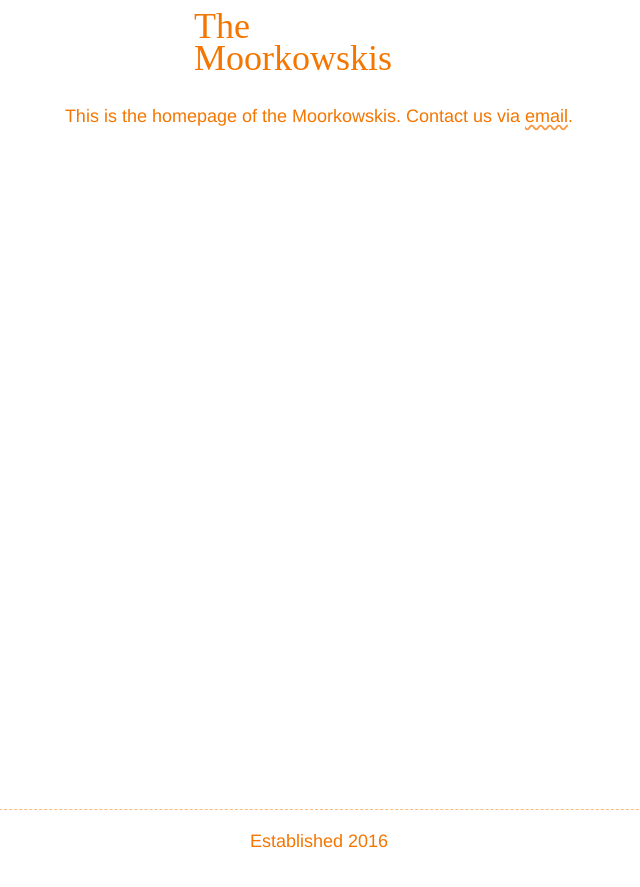
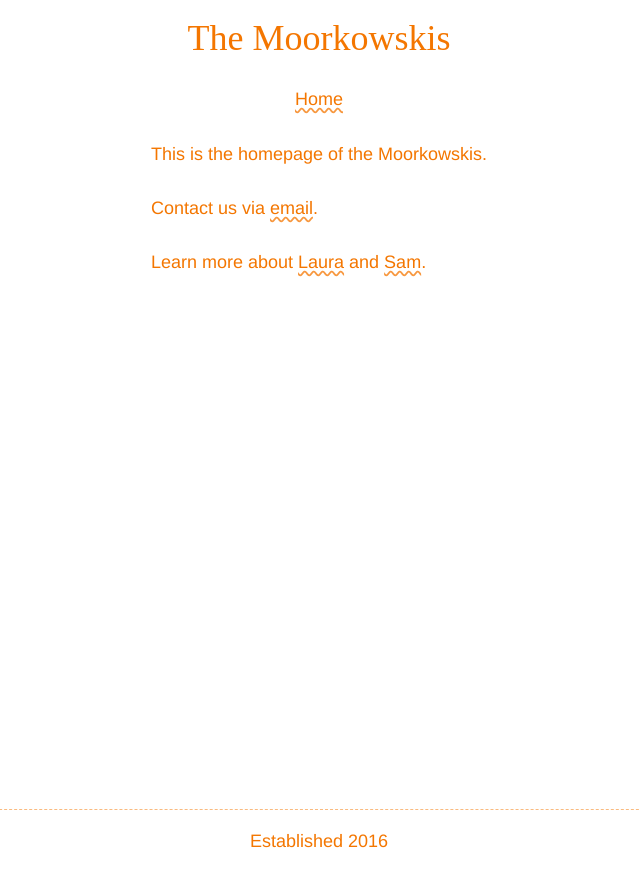
Before and after one commit to samandmoore/moorkowski.com, a Jekyll site: the page built from index.html, in a window 1280 px wide. Shown: the top 887 px of the page, without its empty margins (321-961 px from the left). Built offline with Jekyll 4.4.1, drawn with Linux system fonts in a browser that asks for light colours; some web fonts are replaced.

Commit message:
add laura and sam pages

```diff
--- a/_layouts/default.html
+++ b/_layouts/default.html
@@ -7,12 +7,15 @@
       <div class="Header">
         <div class="Header-frame">
           <h1 class="Header-title">
-            <span class="sam">The</span>
-            <span class="moore">Moorkowskis</span>
+            The Moorkowskis
           </h1>
         </div>
       </div>
     </header>
+
+    <nav class="Site-nav">
+      <a href="{{ "/" | prepend: site.baseurl }}" {% if page.url == "/" %}class="active"{% endif %}>Home</a>
+    </nav>
 
     <main class="Site-content">
       {{ content }}
--- a/css/components.css
+++ b/css/components.css
@@ -55,32 +55,14 @@
 
   .Header-frame {
     font-family: var(--title-font-family);
-    margin: 10px auto;
-    width: clamp(200px, 250px, 300px);
+    margin: 20px auto;
+    width: clamp(300px, 350px, 400px);
     height: min-content;
 
     .Header-title {
-      display: grid;
-      grid-template-areas:
-      'top right'
-      'bottom right';
       color: var(--brand-color);
       line-height: 1;
-
-      .sam {
-        display: block;
-        grid-area: top;
-        text-align: left;
-        align-self: start;
-        line-height: 0.9em;
-      }
-      .moore {
-        align-self: start;
-        display: block;
-        grid-area: bottom;
-        text-align: left;
-        line-height: 0.9em;
-      }
+      text-align: center;
     }
 
     .Header-subtitle {
@@ -134,7 +116,29 @@
 
 .Facts {
   display: flex;
-  flex-flow: row wrap;
+  flex-flow: column;
+
+  .Facts-image {
+    figure {
+      display: flex;
+      flex-flow: column;
+      padding: 5px;
+      max-width: 350px;
+      margin: auto;
+    }
+
+    img {
+      aspect-ratio: auto;
+    }
+
+    figcaption {
+      background-color: #000;
+      color: white;
+      font-size: 0.8rem;
+      padding: 3px;
+      text-align: center;
+    }
+  }
 }
 
 .Footer {
--- a/index.html
+++ b/index.html
@@ -6,8 +6,14 @@ layout: default
   <div class="Facts-item">
     <p>
       {{ site.description }}
+    </p>
 
+    <p>
       Contact us via <a href="mailto:{{ site.email }}">email</a>.
+    </p>
+
+    <p>
+      Learn more about <a href="/laura">Laura</a> and <a href="/sam">Sam</a>.
     </p>
   </div>
 </div>
```
Also changed, not shown: laura.html (added, +48 -0 lines), sam.html (added, +20 -0 lines), images/laura-cvc.jpg (added), images/laura-dev-team.jpg (added), images/laura-hrc-wjc.jpg (added), images/laura-hrc.jpg (added), 2 other files.
